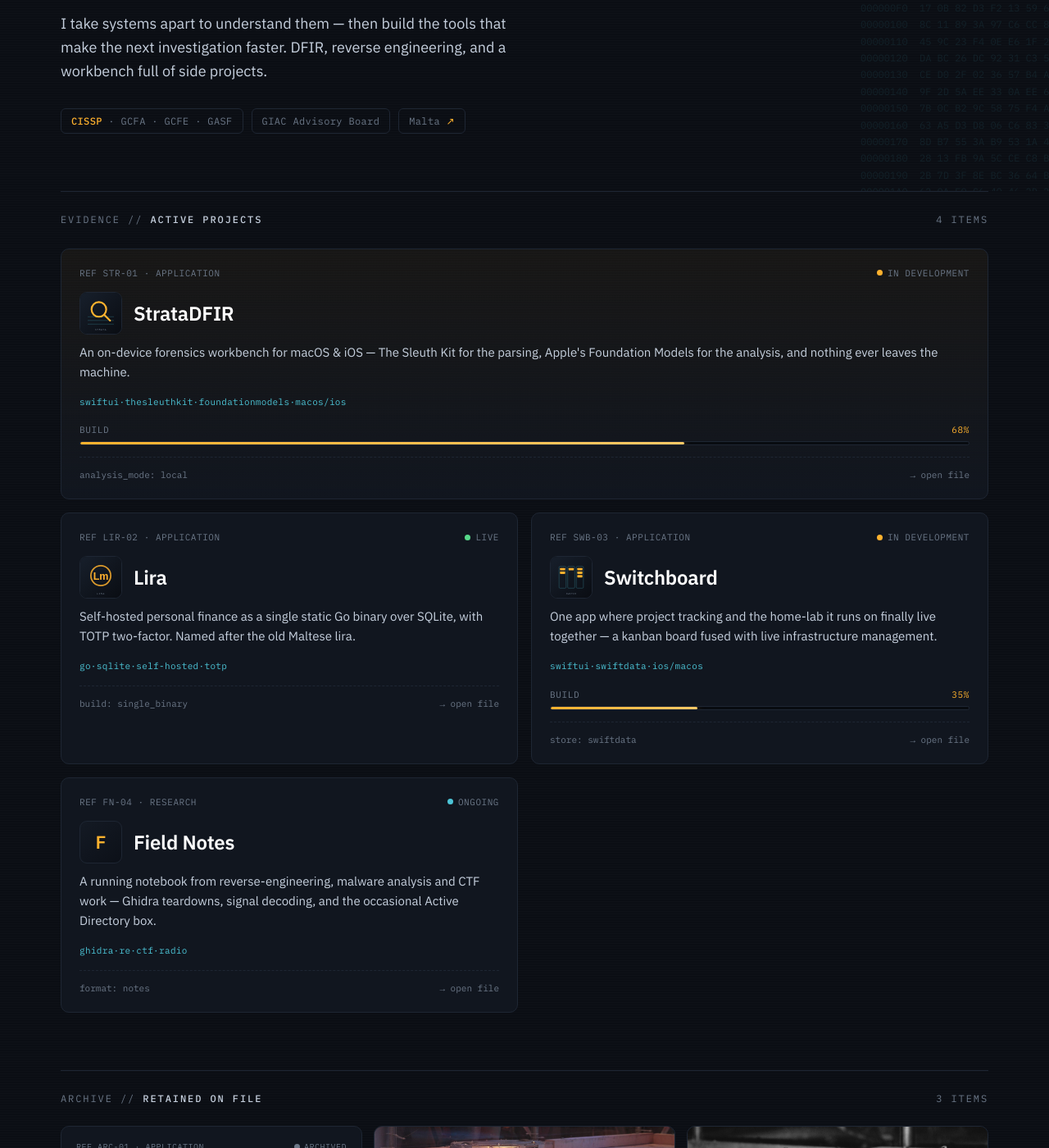
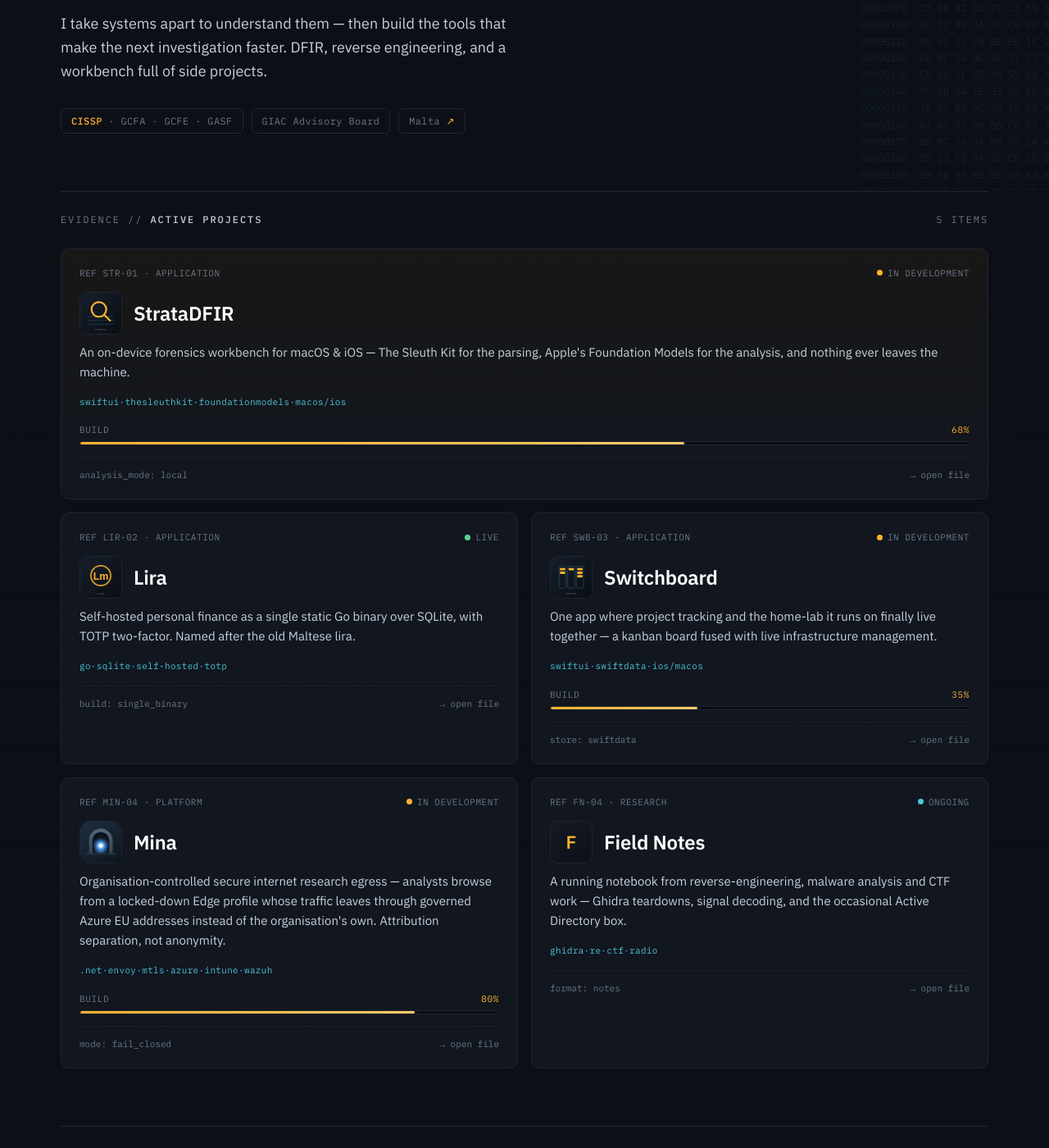
Before and after one commit to norbertbonnici/BonniciLABS, a Jekyll site: the page built from index.html, in a window 1280 px wide and 1400 px high, scrolled down 353 px. Shown: the whole window at 82% size. Built offline with Jekyll 4.4.1, drawn with Linux system fonts in a browser that asks for light colours; part of the change alters nothing that is shown.

Commit message:
Add Mina project page
Co-Authored-By: Claude Fable 5.1 <noreply@anthropic.com>

````diff
--- a/_projects/field-notes.md
+++ b/_projects/field-notes.md
@@ -4,7 +4,7 @@ ref: FN-04
 category: RESEARCH
 status: ONGOING
 state: ongoing
-order: 4
+order: 5
 summary: A running notebook from reverse-engineering, malware analysis and CTF work — Ghidra teardowns, signal decoding, and the occasional Active Directory box.
 tags: ghidra · re · ctf · radio
 meta_left: "format: notes"
--- /dev/null
+++ b/_projects/mina.md
@@ -0,0 +1,56 @@
+---
+title: Mina
+ref: MIN-04
+category: PLATFORM
+status: IN DEVELOPMENT
+state: dev
+order: 4
+summary: Organisation-controlled secure internet research egress — analysts browse from a locked-down Edge profile whose traffic leaves through governed Azure EU addresses instead of the organisation's own. Attribution separation, not anonymity.
+tags: .net · envoy · mtls · azure · intune · wazuh
+progress: 80
+progress_label: BUILD
+stack: [.NET, Envoy, SQL Server, Terraform, Azure]
+platform: Windows 11 endpoint · on-prem control plane · Azure egress
+year: 2026
+image: /assets/img/projects/mina.svg
+image_alt: "Mina icon — a tunnel portal with a light at its far end"
+meta_left: "mode: fail_closed"
+repo: https://github.com/norbertbonnici/Mina
+---
+
+## The problem
+
+Analysts in regulated organisations research the open internet every day, and every request leaves from the organisation's fixed public IPs. That is a problem on both sides: targets can attribute the research to the organisation, and the organisation cannot cleanly govern or audit which traffic was research at all. A consumer VPN solves neither. An open proxy makes things worse.
+
+## What it is
+
+Mina is a governed egress platform. An authorised analyst gets a dedicated **research Edge profile** on a managed Windows 11 endpoint. Only that profile talks to a local **Mina agent**, which carries the traffic over an **mTLS tunnel** to an **Envoy** egress stamp in an approved Azure EU region, where it exits through static NAT addresses. Everything else on the machine keeps using normal corporate egress, unchanged.
+
+The point is **attribution separation under governance** — sessions are requested, approved, time-boxed and logged. It is explicitly not anonymity, not a corporate VPN and never an open proxy.
+
+## How it works
+
+- **Endpoint** — Intune-managed Windows 11. The agent is a loopback proxy enforced with WFP rules against a distinct research-browser image path. If the agent, the session or the tunnel disappears, that profile has no route out at all.
+- **Control plane** — runs on premises on a Proxmox cluster in the DMZ: an API, a management UI for approvals, regions and audit, and SQL Server behind it. Entra ID supplies identity, Conditional Access and device compliance.
+- **Egress stamps** — one per approved EU region: Envoy terminating mTLS and HTTP/2 CONNECT in front of a NAT Gateway with static egress IPs. The stamps have no path back into the organisation.
+- **Telemetry** — hostname-level URL telemetry without TLS interception. Security and audit events go to Wazuh, operational telemetry to SigNoz, and the CA key and audit anchors live in Azure Key Vault and immutable blob storage.
+
+## Design record
+
+The repository carries the real design documents rather than a rewritten version for publication: a threat model, a privacy analysis, the Phase 0 decision log, architecture decision records and a security review. All twelve Phase 0 decisions are closed, including the choice of hostname telemetry over TLS interception and the move of the control plane from Azure to on premises.
+
+## Status
+
+Phase 0 is complete and milestones M0 to M3 are built. M4 hardening is in progress: the region-activation drill, patch cadence, break-glass procedure, an external penetration test and the final acceptance-evidence bundle still stand between the current build and a production go/no-go. There is no tagged release yet.
+
+## Running the demo
+
+```bash
+MINA_ENVOY=/path/to/envoy dotnet run --project demo/Mina.Demo -c Release
+```
+
+Runs the control plane, a real Envoy egress and the agent in one process, exposes a proxy port a browser can use, and lets you press `k` to watch the protected path fail closed.
+
+## Licence
+
+Apache 2.0.
````
Also changed, not shown: assets/img/projects/mina.svg (added).
